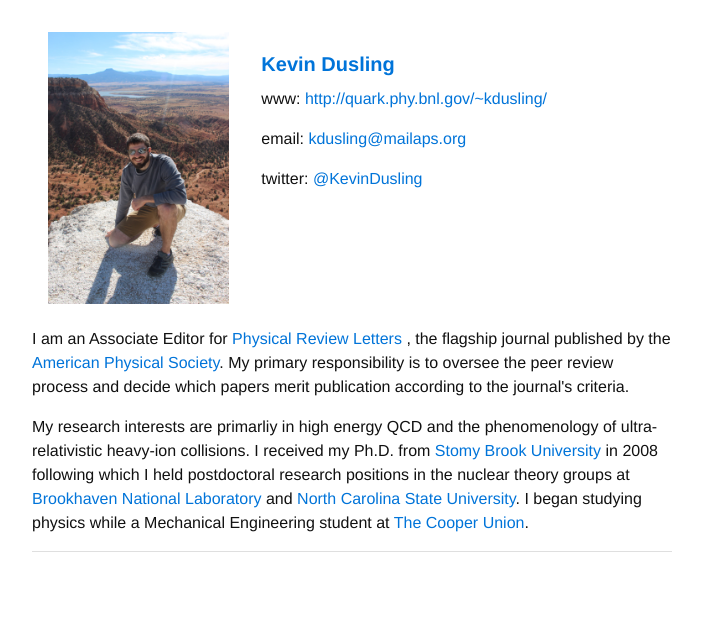
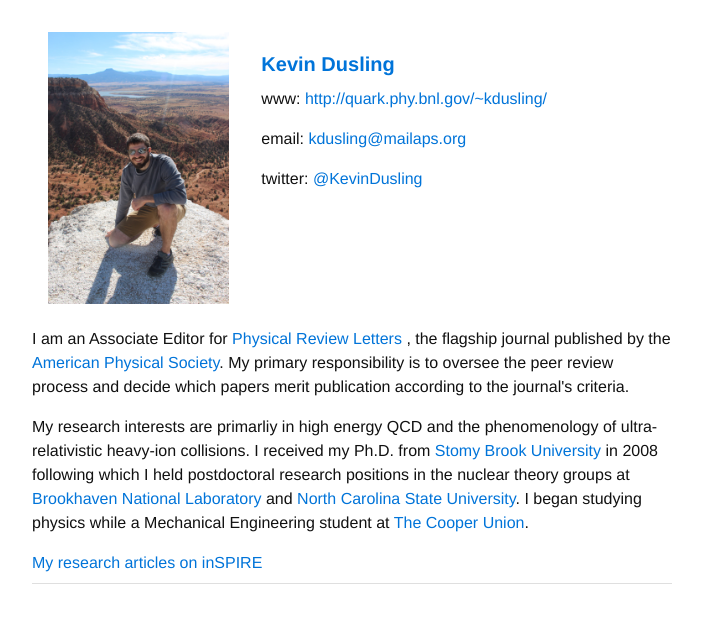
Before and after one commit to kdusling/kdusling.github.io, a Jekyll site: the page built from index.html, in a window 1280 px wide. Shown: the top 623 px of the page, without its empty margins (288-989 px from the left). Built offline with Jekyll 4.4.1, drawn with Linux system fonts in a browser that asks for light colours.

Commit message:
Update index.html

```diff
--- a/index.html
+++ b/index.html
@@ -37,3 +37,5 @@ the nuclear theory groups at
 I began studying physics while a Mechanical Engineering student at
 <a href="http://www.cooper.edu">The Cooper Union</a>.
 </p>
+
+<a href="https://inspirehep.net/search?ln=en&p=find+a+dusling&of=hb&action_search=Search&sf=earliestdate&so=d">My research articles on inSPIRE</a>
```
